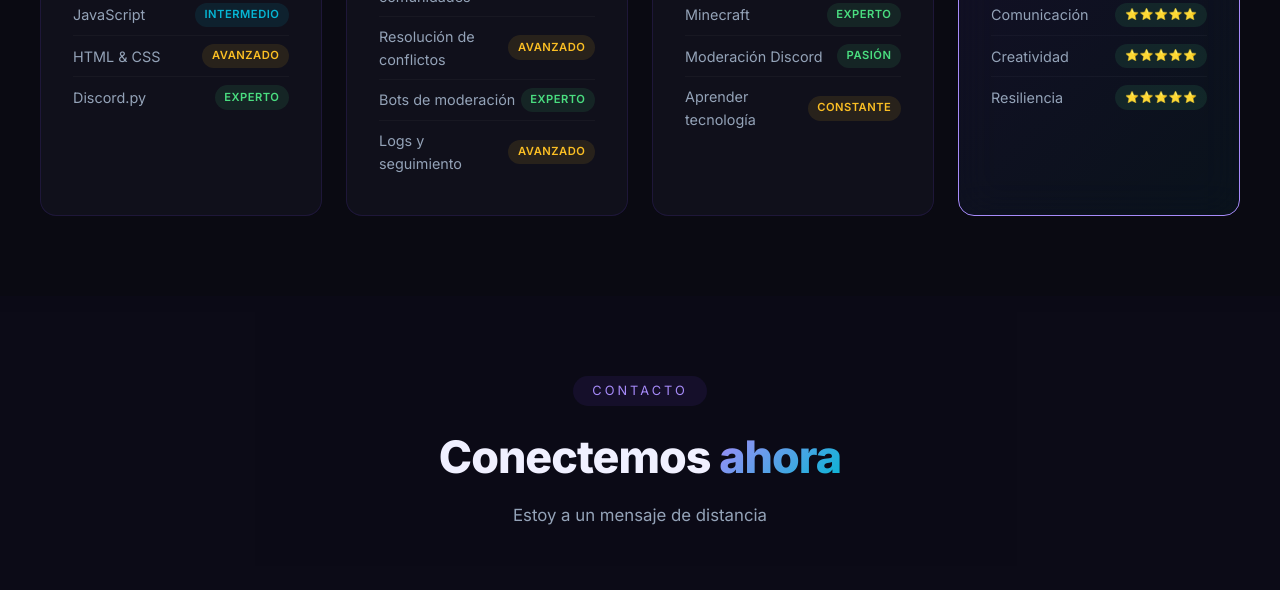
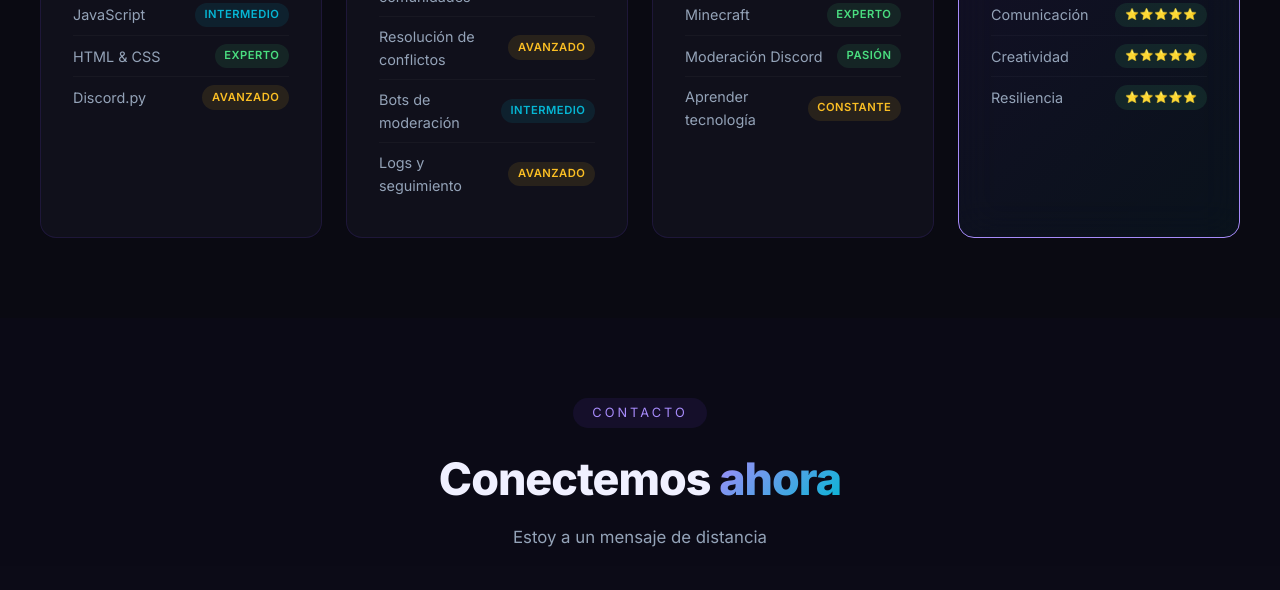
Before and after one commit to kenMyersPi/Sobre-mi, a plain HTML site: page index.html in a window 1280 px wide. Shown: the part 2267-2857 px from the top of the page. Drawn offline with Linux system fonts and the light colour scheme; a script that the page names is missing.

Commit message:
Update index.html

```diff
--- a/index.html
+++ b/index.html
@@ -164,8 +164,8 @@
                     <ul>
                         <li><span>Python</span> <span class="level expert">Avanzado</span></li>
                         <li><span>JavaScript</span> <span class="level intermediate">Intermedio</span></li>
-                        <li><span>HTML & CSS</span> <span class="level advanced">Avanzado</span></li>
-                        <li><span>Discord.py</span> <span class="level expert">Experto</span></li>
+                        <li><span>HTML & CSS</span> <span class="level expert">Experto</span></li>
+                        <li><span>Discord.py</span> <span class="level advanced">Avanzado</span></li>
                     </ul>
                 </div>
                 <div class="skill-card">
@@ -174,7 +174,7 @@
                     <ul>
                         <li><span>Gestión de comunidades</span> <span class="level expert">Experto</span></li>
                         <li><span>Resolución de conflictos</span> <span class="level advanced">Avanzado</span></li>
-                        <li><span>Bots de moderación</span> <span class="level expert">Experto</span></li>
+                        <li><span>Bots de moderación</span> <span class="level intermediate">Intermedio</span></li>
                         <li><span>Logs y seguimiento</span> <span class="level advanced">Avanzado</span></li>
                     </ul>
                 </div>
@@ -275,9 +275,6 @@
                     <a href="https://wa.me/584129861791" target="_blank" aria-label="WhatsApp">
                         <i class="fab fa-whatsapp"></i>
                     </a>
-                    <a href="mailto:tuemail@ejemplo.com" aria-label="Email">
-                        <i class="fas fa-envelope"></i>
-                    </a>
                 </div>
                 <div class="footer-copy">
                     <p>© 2026 Ken Myers · Hecho desde Venezuela</p>
```
